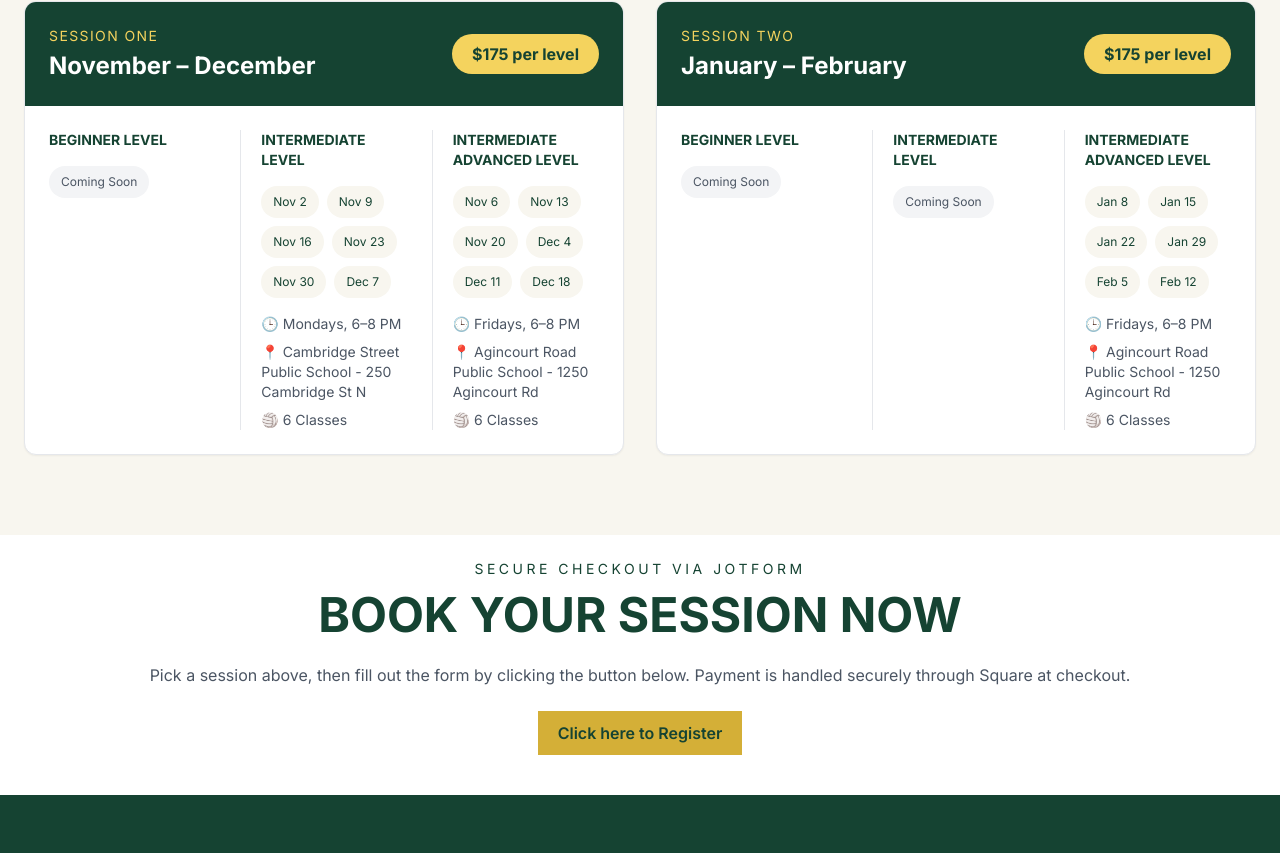
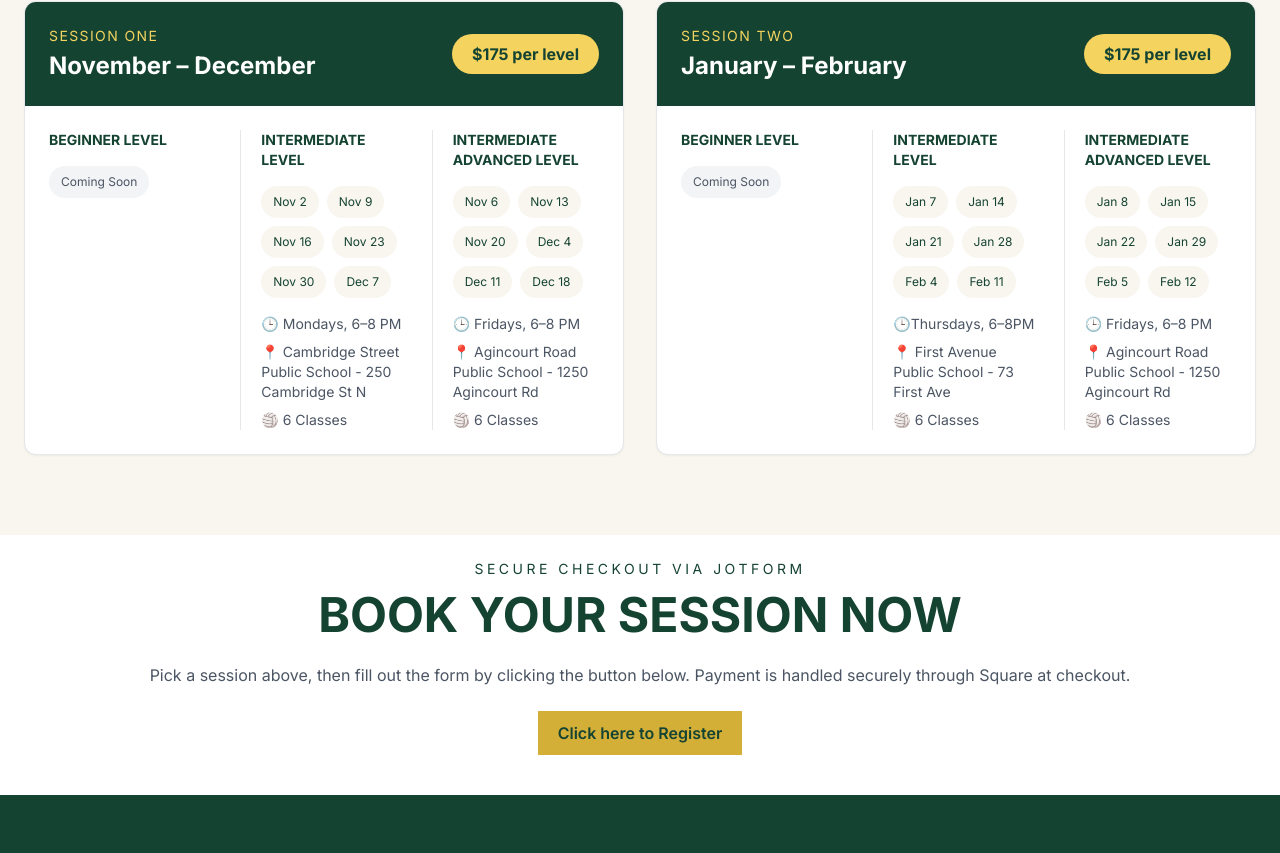
Before and after one commit to quinotorres45/lima-sport-club, a plain HTML site: page index.html in a window 1280 px wide. Shown: the part 2387-3240 px from the top of the page. Drawn offline with nearby package versions, Linux system fonts and the light colour scheme.

Commit message:
website update

```diff
--- a/index.html
+++ b/index.html
@@ -357,9 +357,20 @@
             <h4 class="font-bold text-[#154332] uppercase text-sm mb-4">
               Intermediate Level
             </h4>
-            <span class="inline-block bg-gray-100 text-gray-600 text-xs px-3 py-2 rounded-full">
-              Coming Soon
-            </span>
+           <div class="flex flex-wrap gap-2 mb-4">
+              <span class="bg-[#F8F6EF] text-[#154332] text-xs px-3 py-2 rounded-full">Jan 7</span>
+              <span class="bg-[#F8F6EF] text-[#154332] text-xs px-3 py-2 rounded-full">Jan 14</span>
+              <span class="bg-[#F8F6EF] text-[#154332] text-xs px-3 py-2 rounded-full">Jan 21</span>
+              <span class="bg-[#F8F6EF] text-[#154332] text-xs px-3 py-2 rounded-full">Jan 28</span>
+              <span class="bg-[#F8F6EF] text-[#154332] text-xs px-3 py-2 rounded-full">Feb 4</span>
+              <span class="bg-[#F8F6EF] text-[#154332] text-xs px-3 py-2 rounded-full">Feb 11</span>
+            </div>
+
+            <p class="text-sm text-gray-600 mb-2">	&#x1F552;Thursdays, 6–8PM</p>
+            <p class="text-sm text-gray-600 mb-2">
+              &#x1F4CD; First Avenue Public School - 73 First Ave
+            </p>
+            <p class="text-sm text-gray-600">&#x1F3D0; 6 Classes</p>
           </div>
 
           <!-- High Intermediate -->
```
